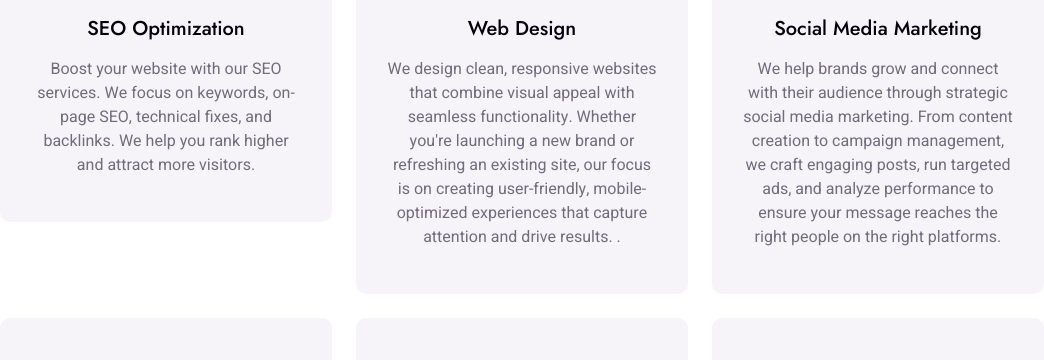
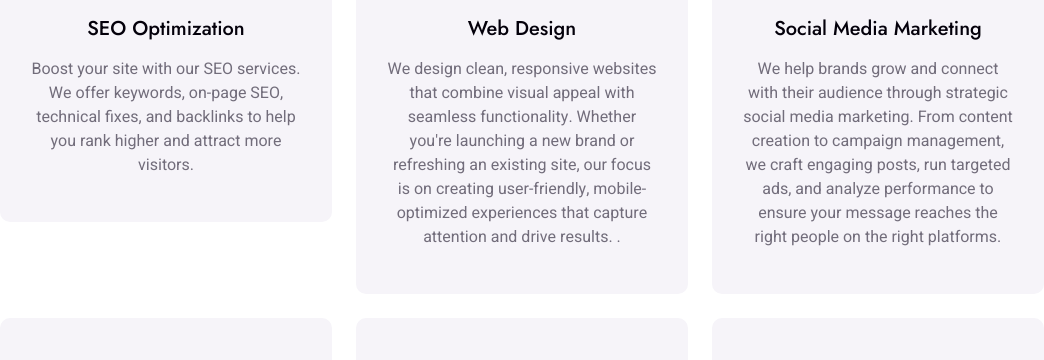
Before and after one commit to nandhinishasara/testing, a plain HTML site: page index.html in a window 1280 px wide. Shown: the part 3173-3533 px from the top of the page, without its empty margins (118-1162 px from the left). Drawn offline with nearby package versions, Linux system fonts and the light colour scheme.

Commit message:
Update index.html

```diff
--- a/index.html
+++ b/index.html
@@ -321,7 +321,7 @@ src="https://www.facebook.com/tr?id=4120600414876342&ev=PageView&noscript=1"
                                 <i class="fa fa-search fa-2x"></i>
                             </div>
                             <h5 class="mb-3">SEO Optimization</h5>
-                            <p class="m-0">Boost your website with our SEO services. We focus on keywords, on-page SEO, technical fixes, and backlinks. We help you rank higher and attract more visitors.
+                            <p class="m-0">Boost your site with our SEO services. We offer keywords, on-page SEO, technical fixes, and backlinks to help you rank higher and attract more visitors.
 
                             <a class="btn btn-square" href=""><i class="fa fa-arrow-right"></i></a>
                         </div>
```
